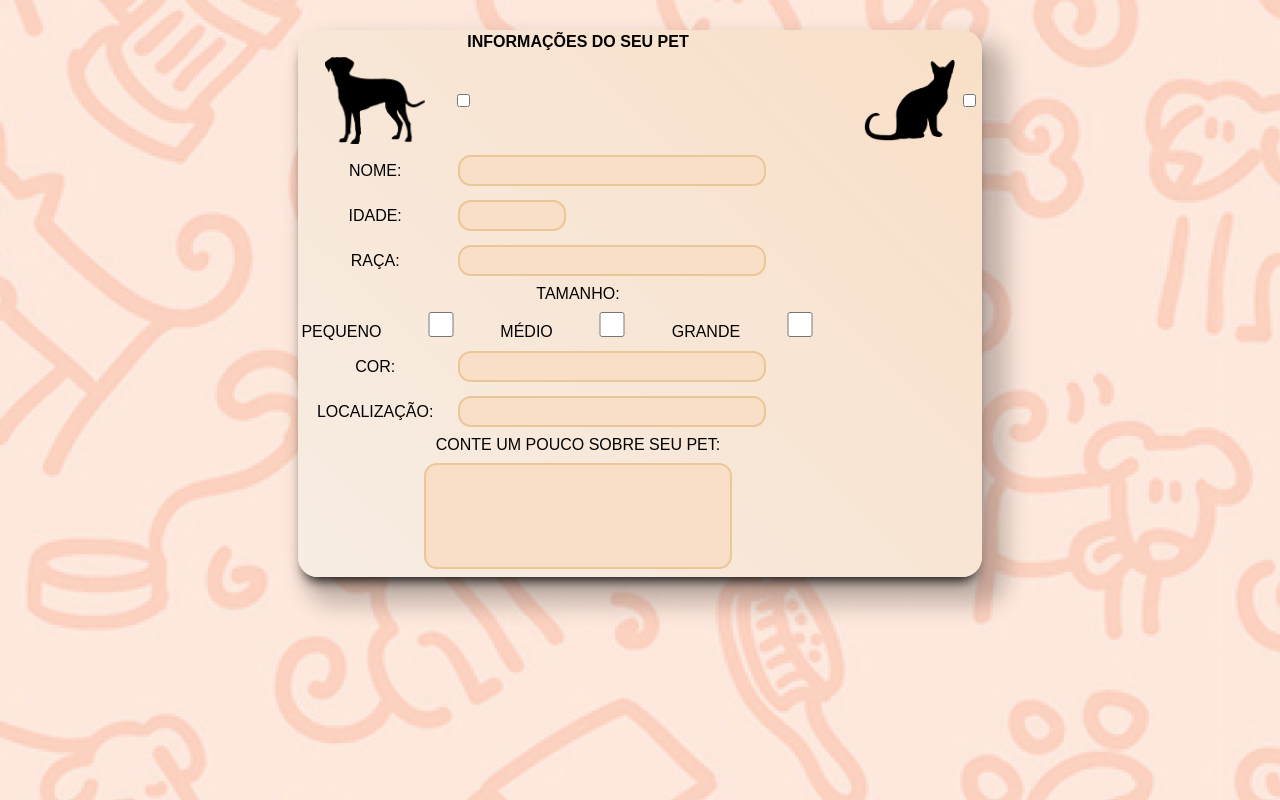
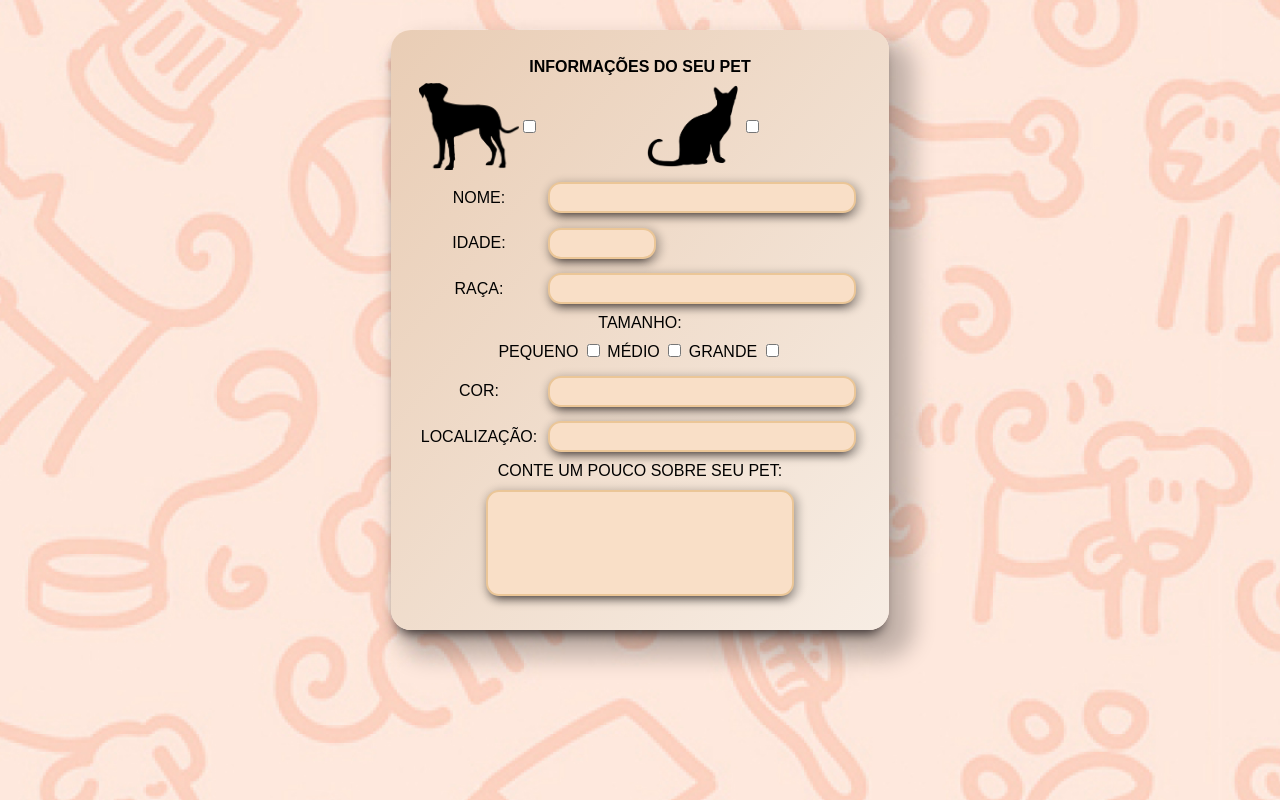
Before and after one commit to JohnPdro/projeto-adotapet, a PHP site: page / in a window 1280 px wide. Run offline with PHP 8.4, Linux system fonts and the light colour scheme.

Commit message:
Mudanças no posicionamento da tabela

```diff
--- a/Formulario/index.html
+++ b/Formulario/index.html
@@ -20,25 +20,18 @@
 
             <tr>
                 <td>
-
-                    <div class="selecaoAnimal">
+                    <div class="selecaoAnimal" name="dog">
                         <img width="100" src="imagens/silhouetteCachorro.webp" alt="Cachorro"><br>
+                        <input class="checbox" type="checkbox" name="dog">
                     </div>
                 </td>
                 <td>
-                    <input class="checbox" type="checkbox" name="dog">
-                </td>
-                <td>
-                    <div class="selecaoAnimal">
+                    <div class="selecaoAnimal" name="cat">
                         <img width="100" src="imagens/silhouetteGato.png" alt="Gato"><br>
                         <input type="checkbox" name="cat">
                     </div>
                 </td>
             </tr>
-
-
-
-
 
             <div class="perguntas">
                 <tr>
@@ -67,18 +60,19 @@
                 </tr>
                 <tr>
                     <td colspan="2" class="mesclar">
-                        <label for="porte">Tamanho: </label>
+                        <label  for="porte">Tamanho: </label>
                     </td>
                 </tr>
                 <tr>
                     <td colspan="2">
-                        <label for="porte">Pequeno</label>
-                        <input class="inputNumero" type="checkbox" name="port">
-                        <label for="porte">Médio</label>
-                        <input class="inputNumero" type="checkbox" name="port">
-                        <label for="porte">Grande</label>
-                        <input class="inputNumero" type="checkbox" name="port">
-
+                        <div class="checkbox">
+                            <label for="porte">Pequeno</label>
+                            <input  type="checkbox" name="port">
+                            <label for="porte">Médio</label>
+                            <input  type="checkbox" name="port">
+                            <label for="porte">Grande</label>
+                            <input  type="checkbox" name="port">
+                        </div>
                     </td>
                 </tr>
                 <tr>
--- a/Formulario/style.css
+++ b/Formulario/style.css
@@ -1,5 +1,11 @@
- html{
+@font-face {
+    font-family:lillita;
+    src: url('LilitaOne-Regular.ttf') format(truetype);
+}
+
+html{
     background: url("imagens/AdotaPetFundo.png");
+    font-family: lill;
  }
  body{
     margin-top: 30px;
@@ -11,11 +17,16 @@
 
 
 table{
-    background: linear-gradient(45deg, #F7EDE4, #F9DFC7);
-    box-shadow: 0px 10px 13px -7px #000000, 16px 19px 22px 9px rgba(0,0,0,0.23);
+    height: 600px;
+    padding: 25px;
+    background: linear-gradient(to bottom right, #e9cdb5, #F7EDE4);
+    box-shadow: 0px 10px 13px -7px #261E1E, 16px 19px 22px 9px rgba(0,0,0,0.23);
     border-radius: 20px;
+}
 
-
+.checkbox{
+    text-align: center;
+    margin: 5px;
 }
 
 .titulo{
@@ -24,6 +35,7 @@ table{
 
 .mesclar{
     text-align: center;
+
 }
 
 .selecaoAnimal{
@@ -42,6 +54,7 @@ table{
     background-color: #F9DFC7;
     border-style:double;
     color: #261E1E;
+    box-shadow: 0px 7px 10px -7px #261E1E, 2px 3px 9px 3px rgba(0,0,0,0.23);
 
 }
 
@@ -54,6 +67,7 @@ table{
     background-color: #F9DFC7;
     border-style:double;
     color: #261E1E;
+    box-shadow: 0px 7px 10px -7px #261E1E, 2px 3px 9px 3px rgba(0,0,0,0.23);
 }
 
 .inputInfoExtra{
@@ -65,6 +79,7 @@ table{
     background-color: #F9DFC7;
     border-style:double;
     color: #261E1E;
+    box-shadow: 0px 7px 10px -7px #261E1E, 2px 3px 9px 3px rgba(0,0,0,0.23);
 }
 
 .container{
```
